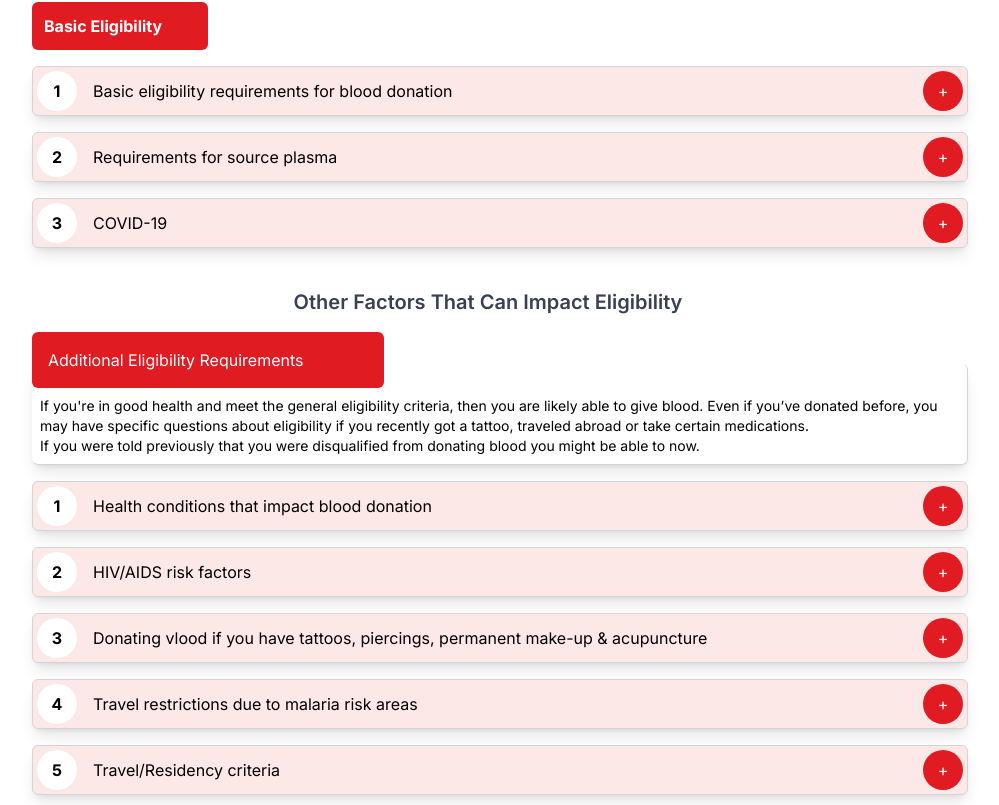
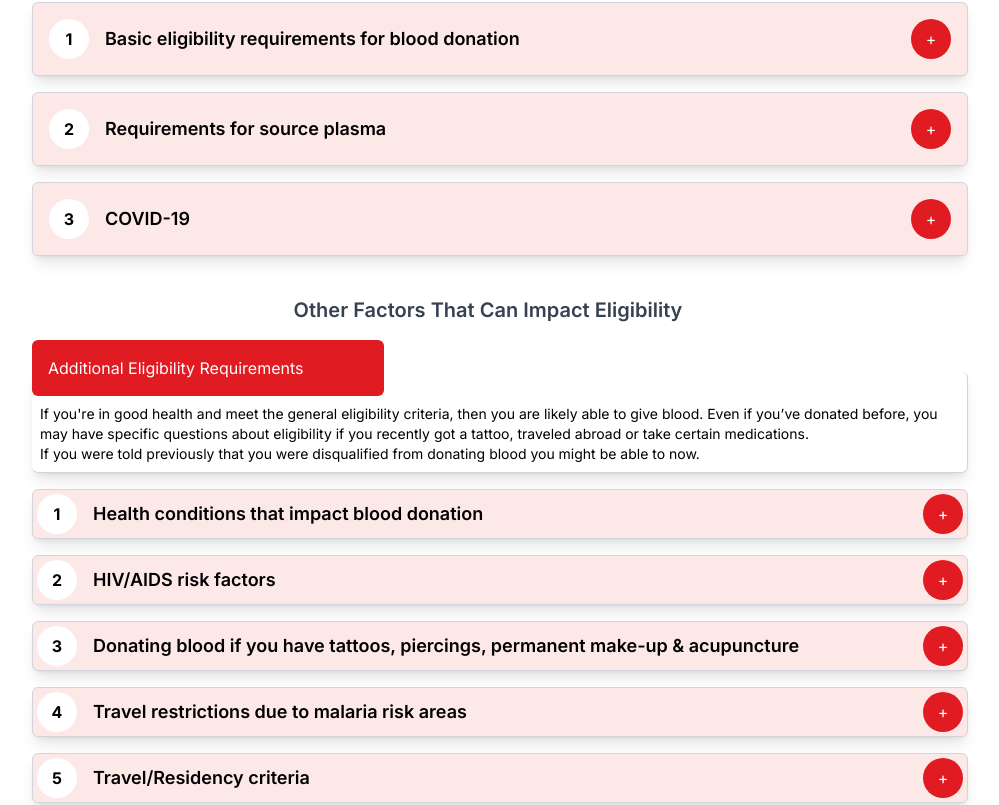
Before and after one commit to salauddin-ayub/Blood_Donation, a React (Create React App) app: page /blood/health-and-eligibility in a window 1280 px wide. Shown: the part 1897-2702 px from the top of the page, without its empty margins (120-1119 px from the left). Built offline with nearby package versions, Linux system fonts and the light colour scheme; the HTML template or start-up script is replaced by a standard one.

Commit message:
Health and eligibility complete

```diff
--- a/src/pages/Blood/HealthAndEligibility.jsx
+++ b/src/pages/Blood/HealthAndEligibility.jsx
@@ -1,4 +1,4 @@
-import React from "react";
+import React, { useState } from "react";
 import Navbar from "../../components/Home/Navbar";
 import CarouselBanner from "../../components/Home/CarouselBanner";
 import Footer from "../../components/Home/Footer";
@@ -11,6 +11,99 @@ import ha6 from "../../assets/HAE/hae6.svg";
 import ha7 from "../../assets/HAE/hae7.svg";
 
 export default function HealthAndEligibility() {
+  const [items, setItems] = useState([
+    {
+      number: 1,
+      title: "Basic eligibility requirements for blood donation",
+      details: [
+        "Must be at least 16 years old (16- and some 17-year-olds must bring a signed permission form from a parent or guardian, if required by state or school).",
+        "Weigh at least 110 pounds. Certain height/weight criteria may apply for donors 22 years old or younger. For specific requirements in your area, please call 877-258-4825.",
+        "Be in good general health.",
+        "For your safety and to ensure a positive donation experience, make sure you eat within two hours ahead of your donation. Drink plenty of water that day and 24 to 48 hours beforehand. Feel free to help yourself to something to eat and drink in our refreshment area.",
+        "Bring your ID—something with your name and one of the following: date of birth, donor ID number or your photo.",
+        "You must wait eight weeks between whole blood donations. Learn more about specific intervals for other types of donation.",
+        "You should not be under the influence of alcohol or recreational drugs at the time of donation.",
+      ],
+    },
+    {
+      number: 2,
+      title: "Requirements for source plasma",
+      details: [
+        "Unlike plasma that is donated specifically for patient transfusion, source plasma is collected and used to develop lifesaving medicines and therapies for patients with neurological disorders, immune deficiencies, bleeding disorders and more.Source plasma donors have specific eligibility requirements. Please call us at 877-258-4825 for more information.",
+      ],
+    },
+    {
+      number: 3,
+      title: "COVID-19",
+      details: [
+        "COVID-19 is the disease caused by the SARS-CoV-2 coronavirus. Before donating blood, please refer to your state’s or public health agency’s guidelines for COVID-19 testing and quarantining.",
+        "Whatever your COVID-19 vaccination status, you may still give blood or platelets. If you have received a COVID-19 vaccine or booster, you may give blood or platelets any time after your vaccination if you meet all general blood donation eligibility criteria.",
+        "Do not come to donate if you have symptoms of COVID-19 or are subject to quarantine after close contact with individuals diagnosed with or suspected of having COVID-19 infection. If you’ve had COVID-19 more than 10 days ago and your symptoms are resolving, you are eligible to donate.",
+        "Please do NOT donate or enter a any facility if you are not feeling well. Blood donors are NOT tested for active coronavirus infection.",
+      ],
+    },
+  ]);
+  const [dynamicItems, setDynamicItems] = useState([
+    {
+      number: 1,
+      title: "Health conditions that impact blood donation",
+      details: [
+        "Most health conditions are acceptable and you may be eligible to donate if you meet all other requirements. If you have any questions, please call us at 877-258-4825,",
+        "Breastfeeding: Female donors who are breastfeeding are eligible to donate.",
+        "Cancer: If you have a history of basal cell or squamous cell skin cancer, or in situ breast or cervix cancer, you are eligible to donate once you've completed your treatment. Those with lymphoma or leukemia are permanently deferred from donating blood (however, eligibility criteria for adult survivors of childhood leukemia who were diagnosed when they were 18 years old or younger may vary). All other types of cancer will be assessed at the time of donation, but 12 months must have passed since the last treatment and you must be considered cancer-free at the time of donation.",
+        "Colds/Flu: You are not eligible if you are not feeling well and healthy the day of donation. You may donate after you recover and are symptom-free.",
+        "Diabetes: If you have diabetes (type I or II), you are eligible to donate. If you have any questions, please call us at 877-258-4825.",
+        "Heart Disease: If you have a history of heart disease or heart attacks, you may be eligible to donate provided 6 months have elapsed from the incident and other specific criteria have been met. Please contact us for additional information.",
+        "Hemochromatosis/Polycythemia: If you are diagnosed with hereditary hemochromatosis or polycythemia, please check with us first.",
+      ],
+    },
+    {
+      number: 2,
+      title: "HIV/AIDS risk factors",
+      details: [
+        "All potential donors will be screened using a series of questions that assess individual risk of HIV, regardless of gender or sexual orientation.",
+        "Detail 2: Details on HIV/AIDS risk factor 2",
+        "Detail 3: Additional details",
+      ],
+    },
+    {
+      number: 3,
+      title:
+        "Donating blood if you have tattoos, piercings, permanent make-up & acupuncture",
+      details: [
+        "Tattoos/Permanent Make-up/Micro-blading: These are acceptable and the donor is not deferred if the tattoo, permanent make-up or micro-blading was performed in a state-regulated shop, using sterile needles and single-use ink.",
+        "Ear/Body Piercing/Branding: You are eligible to donate if a piercing or branding was performed using single-use equipment. Otherwise, we’ll ask you to wait 3 months before donating. Note: Piercings done at Claire’s stores and similar establishments are acceptable.",
+        "Acupuncture/Dry-needling: You are eligible if t he procedure was performed using single-use equipment. Otherwise, we’ll ask you to wait 3 months before donating.",
+      ],
+    },
+    {
+      number: 4,
+      title: "Travel restrictions due to malaria risk areas",
+      details: [
+        "Most travel is acceptable. There are certain countries and popular travel destinations that are malaria risk areas. If you've traveled to these areas, we'll ask you to wait 3 months before you donate. Please call 800-289-4923, with any questions about your recent travel.",
+      ],
+    },
+    {
+      number: 5,
+      title: "Travel/Residency criteria",
+      details: [
+        "Variant Creutzfeldt-Jakob Disease (vCJD), known as mad cow disease, is an infectious disease whose potential for transmission by transfusion is believed to be waning. As of Aug. 16, 2022, deferrals ended for individuals who spent time in the United Kingdom or Europe.",
+      ],
+    },
+  ]);
+
+  const handleToggle = (index) => {
+    const updatedItems = [...items];
+    updatedItems[index].expanded = !updatedItems[index].expanded;
+    setItems(updatedItems);
+  };
+  const handleToggleDetails = (index) => {
+    const updatedDynamicItems = [...dynamicItems];
+    updatedDynamicItems[index].isExpanded =
+      !updatedDynamicItems[index].isExpanded;
+    setDynamicItems(updatedDynamicItems);
+  };
+
   return (
     <div className="">
       <div>
@@ -198,40 +291,40 @@ export default function HealthAndEligibility() {
           </div>
           {/* next section */}
           <div className="mt-20 mb-5">
-            <div className="text-white bg-brandPrimary rounded-md w-1/6 md:ml-10 p-3 relative">
-              <p className="font-bold">Basic Eligibility</p>
+            {items.map((item, index) => (
+              <div
+                key={index}
+                className={`flex flex-col ml-10 mr-20 mt-4 rounded-md shadow-lg border bg-red-100 border-gray-300 p-4`}
+              >
+                <div className="flex items-center">
+                  <div className="w-10 h-10 flex items-center justify-center rounded-full bg-white font-bold mr-4">
+                    {item.number}
                   </div>
-            <div class="flex items-center ml-10 mr-20 rounded-md shadow-lg border bg-red-100 border-gray-300 mt-4 p-1">
-              <div class="w-10 h-10 flex items-center justify-center rounded-full bg-white font-bold mr-4">
-                1
+                  <div className="flex-grow">
+                    <p className="font-semibold text-lg">{item.title}</p>
                   </div>
-              <div class="flex-grow">
-                Basic eligibility requirements for blood donation
-              </div>
-              <div class="w-10 h-10 flex items-center justify-center rounded-full bg-brandPrimary cursor-pointer text-white">
-                +
+                  <div
+                    className={`w-10 h-10 flex items-center justify-center rounded-full bg-brandPrimary cursor-pointer text-white`}
+                    onClick={() => handleToggle(index)}
+                  >
+                    {item.expanded ? "-" : "+"}
                   </div>
                 </div>
+                {item.expanded && (
+                  <div className="ml-16 mt-2">
+                    <ul className="list-disc list-inside pl-6 text-sm font-serif">
+                      {item.details.map((detail, idx) => (
+                        <li key={idx} className="mb-1">
+                          {detail}
+                        </li>
+                      ))}
+                    </ul>
+                  </div>
+                )}
+              </div>
+            ))}
+          </div>
 
-            <div class="flex items-center ml-10 mr-20 mt-4 rounded-md shadow-lg border bg-red-100 border-gray-300 p-1">
-              <div class="w-10 h-10 flex items-center justify-center rounded-full bg-white font-bold mr-4">
-                2
-              </div>
-              <div class="flex-grow">Requirements for source plasma</div>
-              <div class="w-10 h-10 flex items-center justify-center rounded-full bg-brandPrimary cursor-pointer text-white">
-                +
-              </div>
-            </div>
-            <div class="flex items-center ml-10 mr-20 mt-4 rounded-md shadow-lg border bg-red-100 border-gray-300 p-1">
-              <div class="w-10 h-10 flex items-center justify-center rounded-full bg-white font-bold mr-4">
-                3
-              </div>
-              <div class="flex-grow">COVID-19</div>
-              <div class="w-10 h-10 flex items-center justify-center rounded-full bg-brandPrimary cursor-pointer text-white">
-                +
-              </div>
-            </div>
-          </div>
           {/* Next section end */}
           {/* last section start */}
           <div className="mt-10 mb-10">
@@ -253,67 +346,42 @@ export default function HealthAndEligibility() {
                 donating blood you might be able to now.
               </p>
             </div>
-            <div class="flex items-center ml-10 mr-20 rounded-md shadow-lg border bg-red-100 border-gray-300 mt-4 p-1 ">
-              <div class="w-10 h-10 flex items-center justify-center rounded-full bg-white font-bold mr-4">
-                1
+            {dynamicItems.map((item, index) => (
+              <div
+                key={index}
+                className={`flex flex-col ml-10 mr-20 rounded-md shadow-lg border bg-red-100 border-gray-300 mt-4 p-1 `}
+              >
+                <div className="flex items-center">
+                  <div className="w-10 h-10 flex items-center justify-center rounded-full bg-white font-bold mr-4">
+                    {item.number}
                   </div>
-              <div class="flex-grow">
-                Health conditions that impact blood donation
+                  <div className="flex-grow">
+                    <p className="font-semibold text-lg">{item.title}</p>
                   </div>
-              <div class="w-10 h-10 flex items-center justify-center rounded-full bg-brandPrimary cursor-pointer text-white">
-                +
+                  <div
+                    className={`w-10 h-10 flex items-center justify-center rounded-full bg-brandPrimary cursor-pointer text-white`}
+                    onClick={() => handleToggleDetails(index)}
+                  >
+                    {item.isExpanded ? "-" : "+"}
                   </div>
                 </div>
-            <div class="flex items-center ml-10 mr-20 rounded-md shadow-lg border bg-red-100 border-gray-300 mt-4 p-1">
-              <div class="w-10 h-10 flex items-center justify-center rounded-full bg-white font-bold mr-4">
-                2
+                {item.isExpanded && (
+                  <div className="ml-16 mt-2">
+                    <ul className="list-disc list-inside pl-6 text-sm font-serif">
+                      {item.details.map((detail, detailIndex) => (
+                        <li key={detailIndex} className="mb-1">
+                          {detail}
+                        </li>
+                      ))}
+                    </ul>
                   </div>
-              <div class="flex-grow">
-                HIV/AIDS risk factors
+                )}
               </div>
-              <div class="w-10 h-10 flex items-center justify-center rounded-full bg-brandPrimary cursor-pointer text-white">
-                +
+            ))}
           </div>
-            </div>
-            <div class="flex items-center ml-10 mr-20 rounded-md shadow-lg border bg-red-100 border-gray-300 mt-4 p-1">
-              <div class="w-10 h-10 flex items-center justify-center rounded-full bg-white font-bold mr-4">
-                3
-              </div>
-              <div class="flex-grow">
-                Donating vlood if you have tattoos, piercings, permanent make-up & acupuncture
-              </div>
-              <div class="w-10 h-10 flex items-center justify-center rounded-full bg-brandPrimary cursor-pointer text-white">
-                +
-              </div>
-            </div>
-            <div class="flex items-center ml-10 mr-20 rounded-md shadow-lg border bg-red-100 border-gray-300 mt-4 p-1">
-              <div class="w-10 h-10 flex items-center justify-center rounded-full bg-white font-bold mr-4">
-                4
-              </div>
-              <div class="flex-grow">
-                Travel restrictions due to malaria risk areas
-              </div>
-              <div class="w-10 h-10 flex items-center justify-center rounded-full bg-brandPrimary cursor-pointer text-white">
-                +
-              </div>
-            </div>
-            <div class="flex items-center ml-10 mr-20 rounded-md shadow-lg border bg-red-100 border-gray-300 mt-4 p-1">
-              <div class="w-10 h-10 flex items-center justify-center rounded-full bg-white font-bold mr-4">
-                5
-              </div>
-              <div class="flex-grow">
-                Travel/Residency criteria
-              </div>
-              <div class="w-10 h-10 flex items-center justify-center rounded-full bg-brandPrimary cursor-pointer text-white">
-                +
-              </div>
-            </div>
-          </div>
-
           {/* last section end */}
         </div>
       </div>
-
       <div className="">
         <Footer />
       </div>
```
Lines whose indentation alone changed are shown as unchanged.
